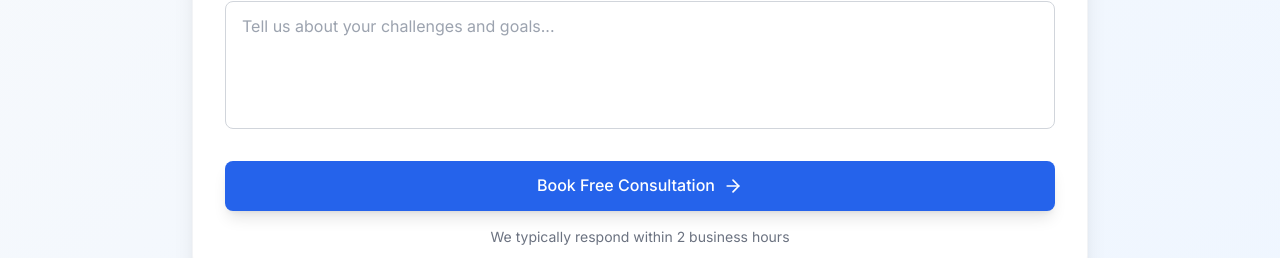
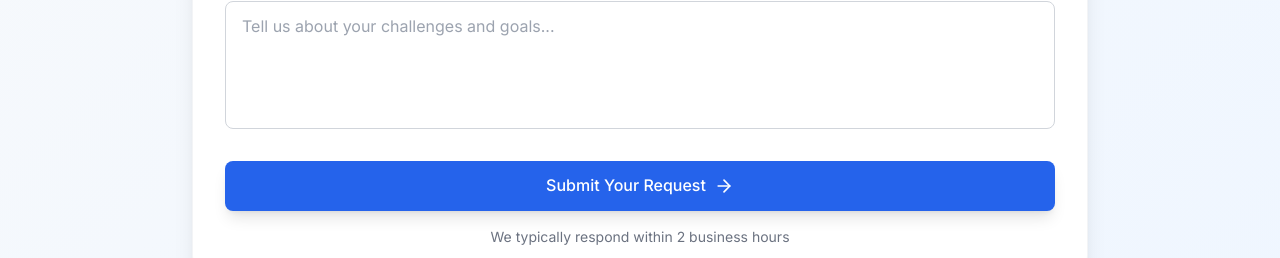
Before and after one commit to BrooklynY/acooya-consulting, a React (Vite) app: page /about in a window 1280 px wide. Shown: the part 4119-4377 px from the top of the page. Built offline with nearby package versions, Linux system fonts and the light colour scheme.

Commit message:
Change button text from 'Book Free Consultation' to 'Submit Your Request'
Signed-off-by: Chookln <96118081+BrooklynY@users.noreply.github.com>

```diff
--- a/src/pages/AboutPage.tsx
+++ b/src/pages/AboutPage.tsx
@@ -529,7 +529,7 @@ const AboutPage: React.FC = () => {
                 <textarea rows={4} className="input resize-none" placeholder="Tell us about your challenges and goals..."></textarea>
               </div>
               <button type="submit" className="btn btn-primary w-full">
-                Book Free Consultation
+                Submit Your Request
                 <ArrowRight className="w-5 h-5 ml-2" />
               </button>
               <p className="text-sm text-gray-500 text-center mt-4">We typically respond within 2 business hours</p>
```
